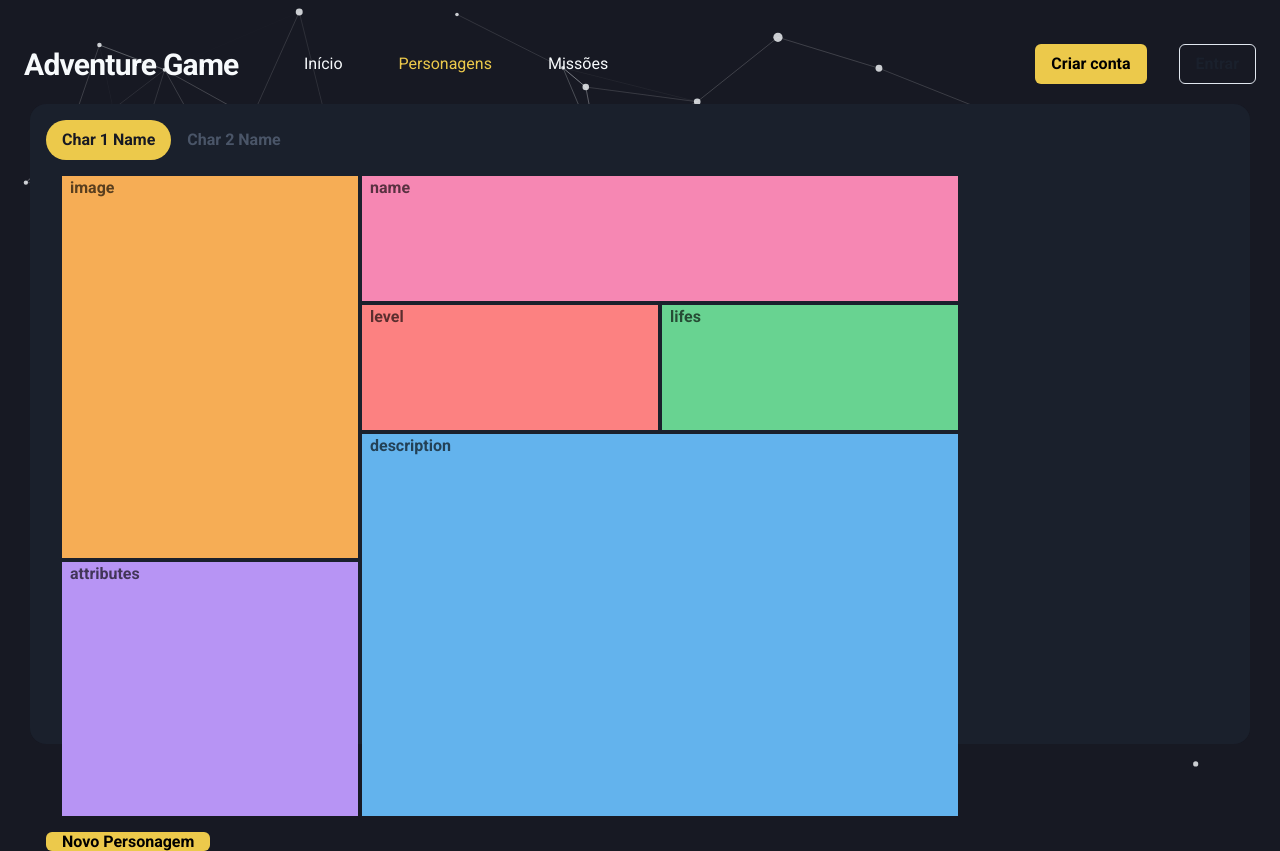
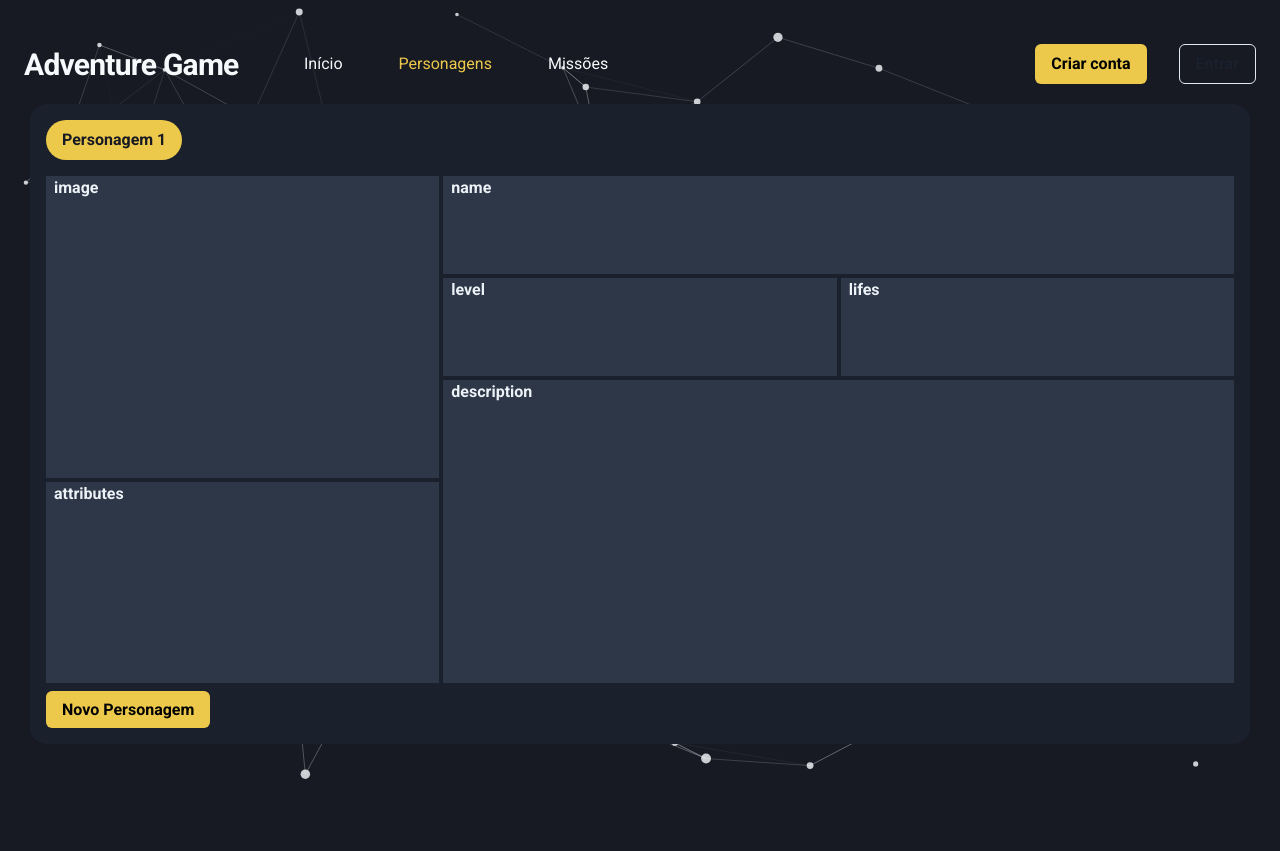
Before and after one commit to ricardossiqueira/adventure_game_front, a Next.js app: page /characters in a window 1280 px wide. After the commit the page ends 800 px from the top, so only its background shows below. Built offline with nearby package versions, Linux system fonts and the light colour scheme.

Commit message:
💄ui adjustment

```diff
--- a/src/components/Cards/Character/index.tsx
+++ b/src/components/Cards/Character/index.tsx
@@ -28,28 +28,31 @@ export function CharacterCard({
                         "attributes description description"`}
         gridTemplateRows={"repeat(5, 1fr)"}
         gridTemplateColumns={"repeat(3, 1fr)"}
-        h={`${8 * 5}rem`}
-        w={`${8 * 7}rem`}
+        // h={`${8 * 5}rem`}
+        // w={`${8 * 7}rem`}
+        h={"100%"}
+        w={"100%"}
+        // py={"1rem"}
         gap="1"
-        color="blackAlpha.700"
+        color="gray.100"
         fontWeight="bold"
       >
-        <GridItem pl="2" bg="orange.300" area={"image"}>
+        <GridItem pl="2" bg="gray.700" area={"image"}>
           image
         </GridItem>
-        <GridItem pl="2" bg="pink.300" area={"name"}>
+        <GridItem pl="2" bg="gray.700" area={"name"}>
           name
         </GridItem>
-        <GridItem pl="2" bg="red.300" area={"level"}>
+        <GridItem pl="2" bg="gray.700" area={"level"}>
           level
         </GridItem>
-        <GridItem pl="2" bg="green.300" area={"lifes"}>
+        <GridItem pl="2" bg="gray.700" area={"lifes"}>
           lifes
         </GridItem>
-        <GridItem pl="2" bg="purple.300" area={"attributes"}>
+        <GridItem pl="2" bg="gray.700" area={"attributes"}>
           attributes
         </GridItem>
-        <GridItem pl="2" bg="blue.300" area={"description"}>
+        <GridItem pl="2" bg="gray.700" area={"description"}>
           description
         </GridItem>
       </Grid>
--- a/src/pages/characters/index.tsx
+++ b/src/pages/characters/index.tsx
@@ -1,4 +1,5 @@
 import {
+  Box,
   Flex,
   Tab,
   TabList,
@@ -39,7 +40,8 @@ export default function Characters() {
             backdropFilter={"blur(10px)"}
             borderRadius={"1rem"}
           >
-            <Tabs variant="soft-rounded">
+            <Flex w={"100%"} h={"100%"} pb={"2rem"}>
+              <Tabs variant="soft-rounded" w={"100%"} h={"100%"}>
                 <TabList>
                   <Tab
                     _hover={{ opacity: 0.8 }}
@@ -48,27 +50,16 @@ export default function Characters() {
                       color: theme.colors.gray[900],
                     }}
                   >
-                  Char 1 Name
-                </Tab>
-                <Tab
-                  _hover={{ opacity: 0.8 }}
-                  _selected={{
-                    backgroundColor: theme.colors.yellow[400],
-                    color: theme.colors.gray[900],
-                  }}
-                >
-                  Char 2 Name
+                    Personagem 1
                   </Tab>
                 </TabList>
-              <TabPanels>
-                <TabPanel>
-                  <CharacterCard />
-                </TabPanel>
-                <TabPanel>
+                <TabPanels w={"100%"} h={"100%"}>
+                  <TabPanel px={0} w={"100%"} h={"100%"}>
                     <CharacterCard />
                   </TabPanel>
                 </TabPanels>
               </Tabs>
+            </Flex>
             <CreateCharacterModal />
           </Flex>
         </section>
```
Also changed, not shown: src/components/Cards/Mission/index.tsx (+11 -8 lines). Lines whose indentation alone changed are shown as unchanged.
